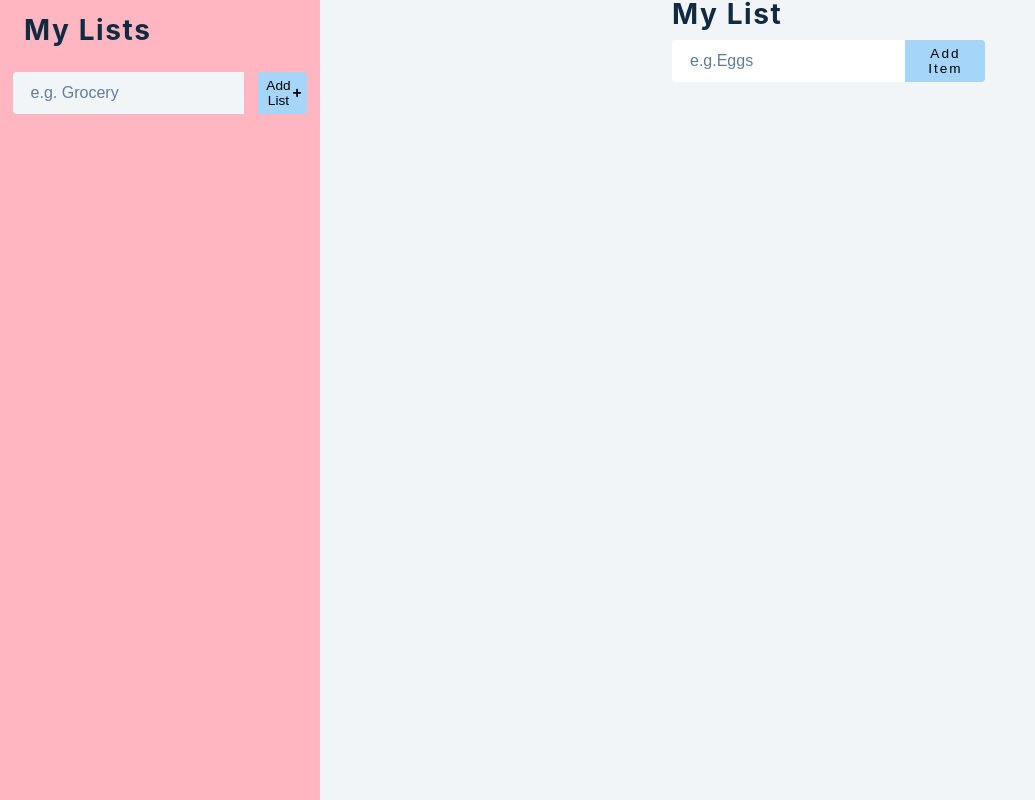
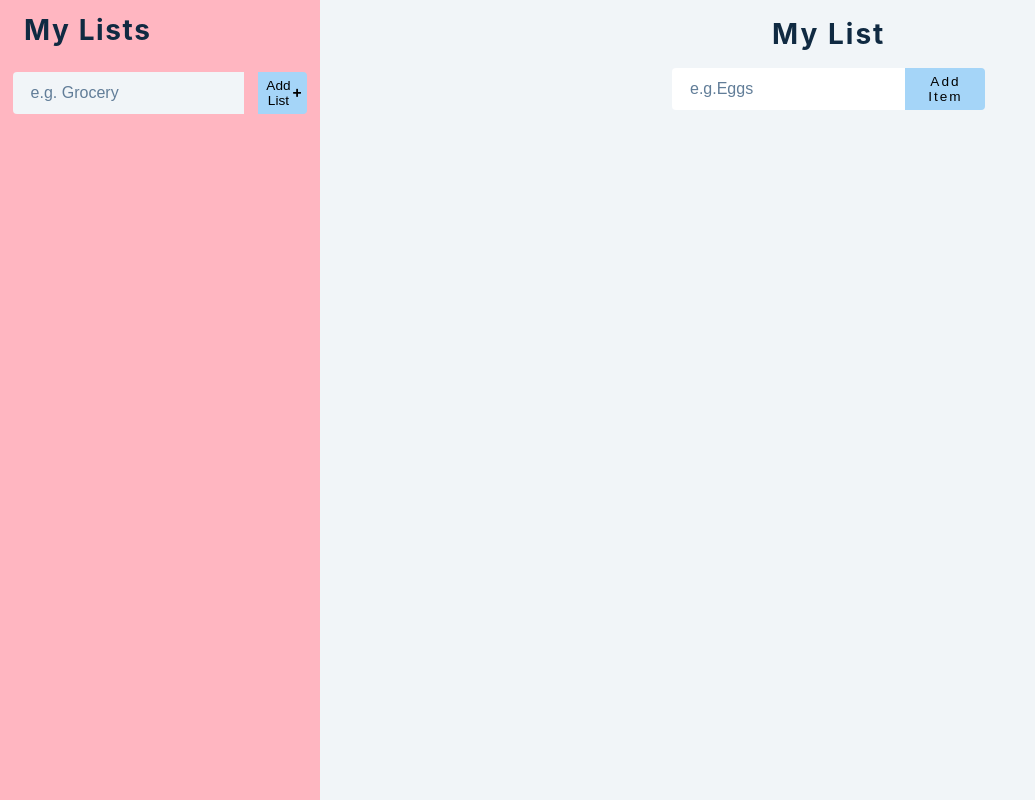
Before and after one commit to Farahcodes/my-todo-app-next-typescript, a Next.js app: page / in a window 1280 px wide. Shown: the whole page, without its empty margins (0-1035 px from the left). Built offline with nearby package versions, Linux system fonts and the light colour scheme.

Commit message:
added styling

```diff
--- a/Components/AddNewItemForm.tsx
+++ b/Components/AddNewItemForm.tsx
@@ -40,7 +40,7 @@ const AddNewItemForm = ({
       <form className={styles.container}>
         {alert.show && <Alert {...alert} removeAlert={showAlert} />}
 
-        <h3>My List</h3>
+        <h3 className={styles.title}>My List</h3>
         <div className={styles.formControl}>
           <input
             type="text"
--- a/styles/AddNewItemForm.module.css
+++ b/styles/AddNewItemForm.module.css
@@ -164,3 +164,11 @@
 .clearBtn:hover {
   color: var(--clr-red-dark);
 }
+.title {
+  margin-top: 20px;
+  margin-bottom: 20px;
+  text-align: center;
+}
+.formControl {
+  margin-bottom: 20px;
+}
--- a/styles/Sidebar.module.css
+++ b/styles/Sidebar.module.css
@@ -80,7 +80,7 @@
 .newList {
   height: auto;
   width: -webkit-fill-available;
-  border-radius: 50px;
+  border-radius: 20px;
   border: 2px solid #f2f2f2;
   background-color: #f0f4f8;
   font-weight: bold;
```
